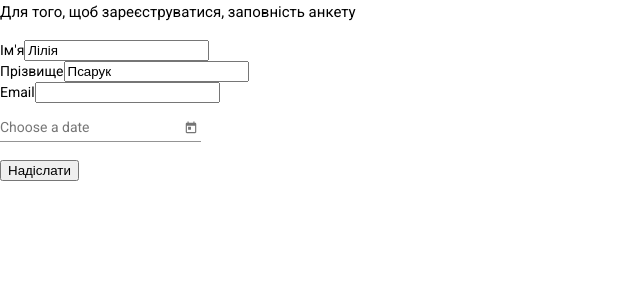
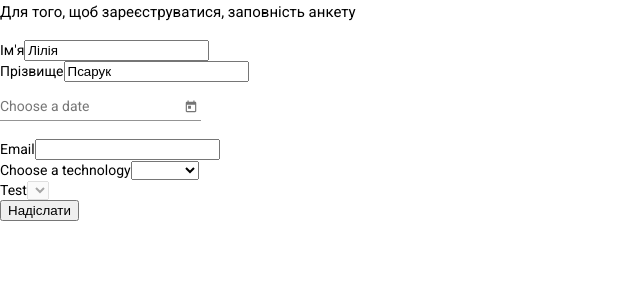
Before and after one commit to Psaruklily/formGSoft, an Angular app: page / in a window 1280 px wide. Shown: the top 300 px of the page, without its empty margins (0-640 px from the left). Built offline with nearby package versions, Linux system fonts and the light colour scheme.

Commit message:
Added selects for tehnology selection and for selected tehnology version

```diff
--- a/src/app/app.component.html
+++ b/src/app/app.component.html
@@ -1,3 +1,2 @@
 <h4>Для того, щоб зареєструватися, заповність анкету</h4>
-
 <app-form></app-form>
--- a/src/app/app.module.ts
+++ b/src/app/app.module.ts
@@ -22,7 +22,8 @@ import {MatInputModule} from '@angular/material/input';
     MatDatepickerModule, MatInputModule,MatNativeDateModule,
     FormsModule,
     ReactiveFormsModule,
-    NoopAnimationsModule
+    NoopAnimationsModule,
+    ReactiveFormsModule.withConfig({warnOnNgModelWithFormControl: 'never'})
   ],
   providers: [],
   bootstrap: [AppComponent]
--- a/src/app/form/form.component.html
+++ b/src/app/form/form.component.html
@@ -17,6 +17,12 @@
         </div>
     </div>
 
+    <mat-form-field>
+        <input matInput [matDatepicker]="picker" placeholder="Choose a date">
+        <mat-datepicker-toggle matSuffix [for]="picker"></mat-datepicker-toggle>
+        <mat-datepicker #picker></mat-datepicker>
+    </mat-form-field>
+
     <div class="form-group">
         <label>Email</label>
         <input class="form-control" name="email" formControlName="developersEmail">
@@ -26,11 +32,21 @@
         </div>
     </div>
 
-    <mat-form-field>
-        <input matInput [matDatepicker]="picker" placeholder="Choose a date">
-        <mat-datepicker-toggle matSuffix [for]="picker"></mat-datepicker-toggle>
-        <mat-datepicker #picker></mat-datepicker>
-    </mat-form-field>
+    <div class="form-group">
+        <label for="selectTehn">Choose a technology</label>
+        <select name="selectTehn" class="form-control" [(ngModel)]="selectedObject" formControlName="selectTehnology" (change)="changeModelOfSelect(selectedObject)">
+           <option *ngFor="let tehn of tehnologys" [ngValue]="tehn">
+            {{tehn.name}}
+           </option>
+        </select>
+    </div>
+
+    <div class="form-group">
+        <label for="test">Test</label>
+        <select name="test" [attr.disabled]="!selectedObject ? 'disabled' : null">
+            <option *ngFor="let ver of periodOptions" [value]="ver">{{ver}}</option>
+        </select>
+    </div>
 
     <div class="form-group">
         <button class="btn btn-default">
--- a/src/app/form/form.component.ts
+++ b/src/app/form/form.component.ts
@@ -9,6 +9,9 @@ import { FormGroup, FormControl, Validators } from '@angular/forms';
 export class FormComponent implements OnInit {
 
   formForDevelopers: FormGroup;
+  selectedObject: tehnology;
+  periodOptions = [];
+  tehnologys;
 
   constructor() {
     this.formForDevelopers = new FormGroup({
@@ -20,11 +23,19 @@ export class FormComponent implements OnInit {
         Validators.required,
         Validators.pattern('([a-zA-Z]).{2,}')
       ]),
+      selectTehnology: new FormControl('', Validators.required),
+      selectVersion: new FormControl('', Validators.required),
       developersEmail : new FormControl('', [
         Validators.required,
         Validators.email
       ])
     })
+
+    this.tehnologys = [
+      {name: 'Angular', version: ['1.1.1', '1.2.1', '1.3.3']},
+      {name: 'React', version: ['2.1.2', '3.2.4', '4.3.1']},
+      {name: 'Vue', version: ['3.3.1', '5.2.1', '5.1.3']},
+    ]
    }
 
   ngOnInit(): void {
@@ -34,4 +45,12 @@ export class FormComponent implements OnInit {
     console.log(this.formForDevelopers);
   }
 
+  changeModelOfSelect(val):void {
+    this.periodOptions = val.version;
+  }
 }
+
+interface tehnology {
+  name: string;
+  version: string[]
+}
```
